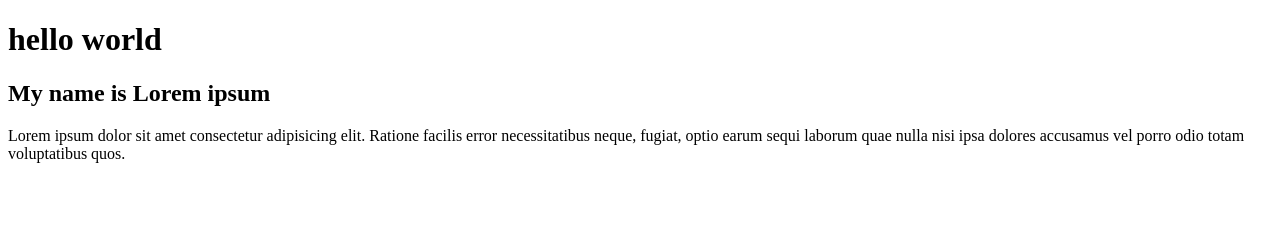
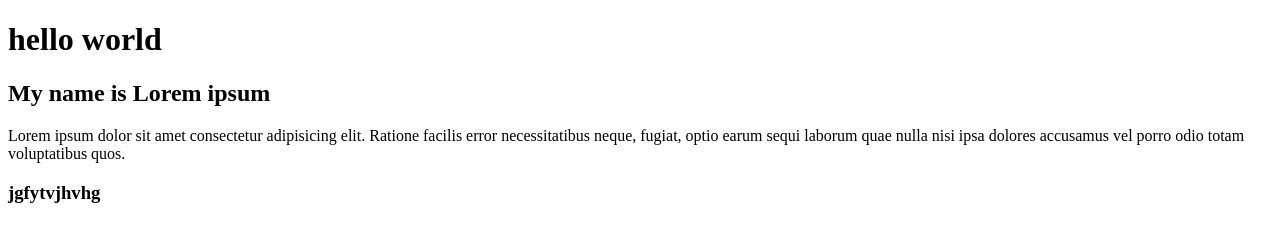
Before and after one commit to PeldenWang/LotusCampProject, a plain HTML site: page index.html in a window 1280 px wide. Drawn offline with Linux system fonts and the light colour scheme.

Commit message:
add index

```diff
--- a/index.html
+++ b/index.html
@@ -10,6 +10,6 @@
 <h1>hello world</h1>
 <h2>My name is Lorem ipsum</h2>
 <P>Lorem ipsum dolor sit amet consectetur adipisicing elit. Ratione facilis error necessitatibus neque, fugiat, optio earum sequi laborum quae nulla nisi ipsa dolores accusamus vel porro odio totam voluptatibus quos.</P>
-
+<h3>jgfytvjhvhg</h3>
 </body>
 </html>
```
